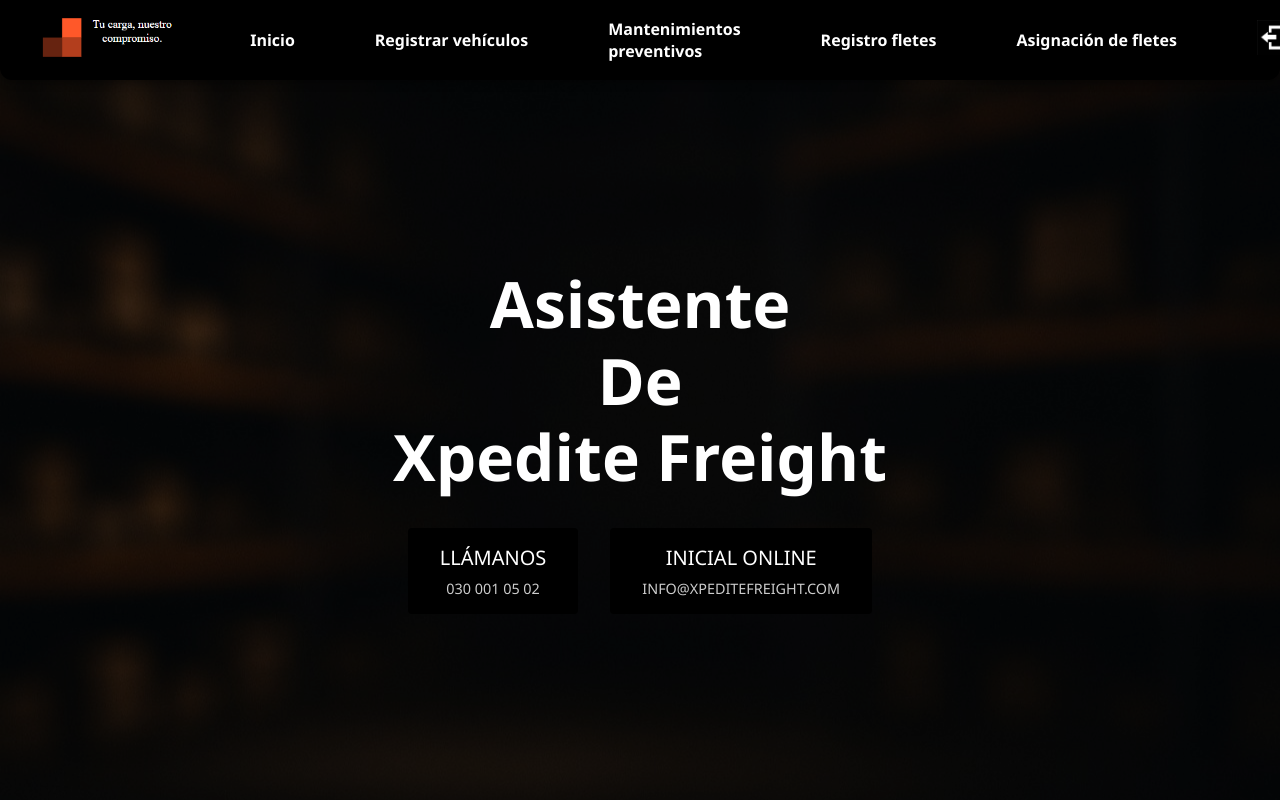
After one commit to Danii1314/2entregablephp, a PHP site: page /assets/php/ApartadoAsistente/auxiliaresAsistente.php in a window 1280 px wide. The commit adds this page. Run offline with PHP 8.4, Linux system fonts and the light colour scheme.

Commit message:
Inicio Apartado Asistente

```diff
--- /dev/null
+++ b/assets/Css/ApartadoAsistente/estiloAsistente.css
@@ -0,0 +1,76 @@
+/* Estilos para la página del Asistente */
+
+* {
+    margin: 0;
+    padding: 0;
+    box-sizing: border-box;
+  }
+
+  body {
+    height: 100vh;
+    font-family: 'Times New Roman', serif;
+    display: flex;
+    align-items: center;
+    justify-content: center;
+    background: url("/Visualestudio/2entregablephp/assets/Images/fondoAsistente.png") no-repeat center center/cover;
+    position: relative;
+  }
+
+  /* Capa de oscurecimiento */
+  body::before {
+    content: "";
+    position: absolute;
+    top: 0;
+    left: 0;
+    width: 100%;
+    height: 100%;
+    background: rgba(0,0,0,0.6);
+    z-index: 0;
+  }
+
+  /* Contenedor principal */
+  .container {
+    position: relative;
+    z-index: 1;
+    text-align: center;
+    color: #fff;
+    padding: 0 1rem;
+  }
+
+  /* Título */
+  .container h1 {
+    font-size: 4rem;
+    line-height: 1.2;
+    margin-bottom: 2rem;
+  }
+
+  /* Botones */
+  .buttons {
+    display: flex;
+    gap: 2rem;
+    justify-content: center;
+  }
+
+  .buttons a {
+    display: inline-block;
+    background: #000;
+    padding: 1rem 2rem;
+    text-decoration: none;
+    color: #fff;
+    font-size: 1.25rem;
+    border-radius: 4px;
+    text-transform: uppercase;
+    transition: background .3s, opacity .3s;
+  }
+
+  .buttons a small {
+    display: block;
+    font-size: 0.9rem;
+    font-weight: normal;
+    margin-top: 0.5rem;
+    opacity: 0.8;
+  }
+
+  .buttons a:hover {
+    opacity: 0.8;
+  }
--- /dev/null
+++ b/assets/Css/components/navbarAsistente.css
@@ -0,0 +1,61 @@
+/* navbarAsistente.css */
+* { margin: 0; padding: 0; box-sizing: border-box; }
+
+body {
+  font-family: 'Segoe UI', sans-serif;
+  /* 3) Añadimos espacio arriba para la navbar fija (ajusta 80px si tu header mide distinto) */
+  padding-top: 80px;
+}
+
+header {
+  position: fixed;       /* fija al top */
+  top: 0;
+  left: 0;
+  width: 100%;
+  height: 80px;          /* ajusta a la altura real de tu header */
+  display: flex;
+  align-items: center;
+  background-color: #000;
+  color: #fff;
+  padding: 0 1rem;
+  z-index: 999;
+  border-bottom-left-radius: 12px;
+  border-bottom-right-radius: 12px;
+  box-shadow: 0 2px 8px rgba(0,0,0,0.4);
+}
+
+/* Logo */
+header .logo img {
+  height: 70px;
+  padding-right: 35px;
+}
+
+/* Navegación */
+nav ul {
+  display: inline-flex;
+  list-style: none;
+  gap: 5rem;
+  align-items: center;
+  flex-wrap: nowrap;
+}
+
+nav ul li {
+  white-space: nowrap;
+}
+
+nav ul li a {
+  color: #fff;
+  text-decoration: none;
+  font-weight: bold;
+  font-size: 1rem;
+  transition: color .2s ease;
+}
+
+nav ul li a:hover {
+  color: #c2c7dd;
+}
+
+nav ul li.logout img {
+  height: 35px;
+  padding: 0 1rem 0 0;
+}
--- /dev/null
+++ b/assets/php/ApartadoAsistente/auxiliaresAsistente.php
@@ -0,0 +1,50 @@
+<?php
+header('Content-Type: text/html; charset=UTF-8');
+?><!DOCTYPE html>
+<html lang="es">
+<head>
+  <meta charset="UTF-8">
+  <title>Asistente Xpedite Freight</title>
+
+  <!-- Estilos del asistente -->
+  <link rel="stylesheet"
+        href="/Visualestudio/2entregablephp/assets/Css/ApartadoAsistente/estiloAsistente.css">
+
+  <!-- Estilos de la barra de navegación -->
+  <link rel="stylesheet"
+        href="/Visualestudio/2entregablephp/assets/Css/components/navbarAsistente.css">
+</head>
+
+ <!-- 1) Incluimos la navbar lo antes posible -->
+ <?php
+    include __DIR__ . '/../../../templates/components/navbarAsistente.php';
+  ?>
+
+<body>
+
+  <!-- 2) Contenedor principal (se desplazará debajo de la navbar fija) -->
+  <div class="container">
+    <h1>Asistente<br>De<br>Xpedite Freight</h1>
+    <div class="buttons">
+      <?php
+        $telefono      = '0300010502';
+        $telefonoLabel = '030 001 05 02';
+        $email         = 'info@xpeditefreight.com';
+
+        printf(
+          '<a href="tel:%s">LLÁMANOS<small>%s</small></a>',
+          htmlspecialchars($telefono),
+          htmlspecialchars($telefonoLabel)
+        );
+
+        printf(
+          '<a href="mailto:%s">INICIAL ONLINE<small>%s</small></a>',
+          htmlspecialchars($email),
+          htmlspecialchars($email)
+        );
+      ?>
+    </div>
+  </div>
+
+</body>
+</html>
--- a/templates/Components/NvarGerente.php
+++ b/templates/Components/NvarGerente.php
@@ -16,7 +16,7 @@
         <li><a href="/Visualestudio/2entregablephp/assets/php/ApartadoGerente/Inicio.php">Inicio</a></li>
         <li><a href="/Visualestudio/2entregablephp/assets/php/ApartadoGerente/Inscripcion.php">Inscripcion<br> De Empleados</a></li>
         <li><a href="/Visualestudio/2entregablephp/assets/php/ApartadoGerente/InscripcionVehiculo.php">Registrar <br>Vehiculos</a></li>
-        <li><a href="">Contabilidad</a></li>
+        <li><a href="/Visualestudio/2entregablephp/assets/php/ApartadoGerente/Contabilidad.php">Contabilidad</a></li>
         <li>
           <a href="/Visualestudio/2entregablephp/Html/ApartadoUsarios/ApartadoUsuario.php">
             <img src="/Visualestudio/2entregablephp/assets/Images/IconoCerrarSecion.jpg" alt="Cerrar sesión" style="height: 35px; padding-left: 0%; padding-right: 35px;">
--- /dev/null
+++ b/templates/Components/navbarAsistente.php
@@ -0,0 +1,29 @@
+<?php
+/**
+ * navbarAsistente.php
+ * Componente de barra de navegación para Xpedite Freight.
+ */
+?>
+<header>
+  <div class="logo">
+    <a href="/inicio.php">
+      <img src="/Visualestudio/2entregablephp/assets/Images/image%20(1).png"
+           alt="Logo Xpedite Freight">
+    </a>
+  </div>
+
+  <nav>
+    <ul>
+      <li><a href="/inicio.php">Inicio</a></li>
+      <li><a href="/registerVehicle.php">Registrar vehículos</a></li>
+      <li><a href="/preventiveMaintenance.php">Mantenimientos<br>preventivos</a></li>
+      <li><a href="/freightRecord.php">Registro fletes</a></li>
+      <li><a href="/assignFreight.php">Asignación de fletes</a></li>
+      <li class="logout">
+        <a href="/logout.php" title="Cerrar sesión">
+        <img src="../../Images/IconoCerrarSecion.jpg" alt="Cerrar sesión" style="height: 35px; padding-left: 0%; padding-right: 35px;">
+        </a>
+      </li>
+    </ul>
+  </nav>
+</header>
```
Also changed, not shown: assets/Css/AparatadoAsistente/AuxiliaresAsistentes.css (deleted, +0 -122 lines), assets/Css/AparatadoAsistente/FletesAsistentes.css (deleted, +0 -66 lines), assets/Css/ApartadoGerente/Contabilidad.css (added, +63 -0 lines), assets/php/ApartadoAsistente/AuxiliaresAsistente.html (deleted, +0 -83 lines), assets/php/ApartadoGerente/Contabilidad.php (added, +63 -0 lines), assets/Images/fondoAsistente.png (added), 1 other file.
